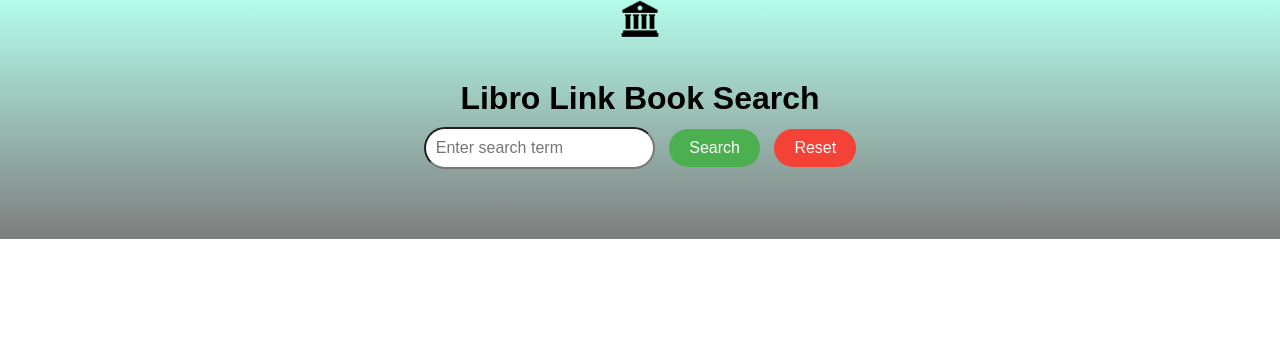
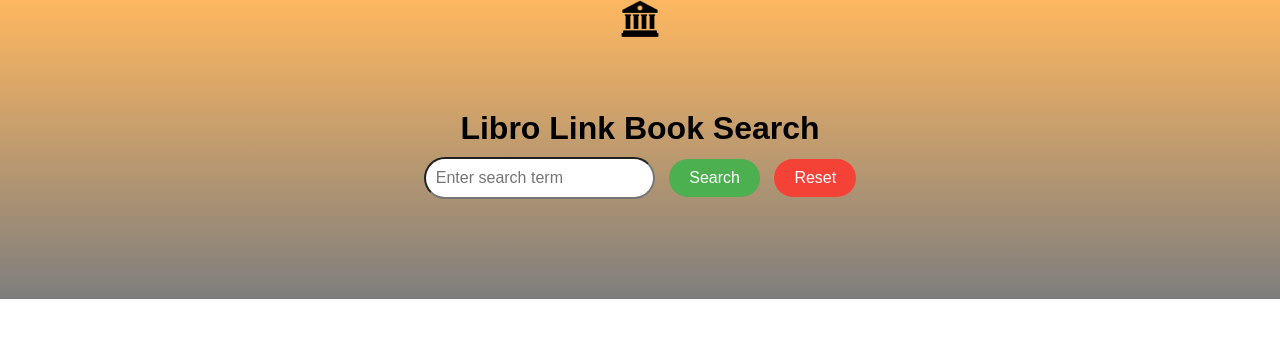
Before and after one commit to BlairMutisya/Books-Website, a plain HTML site: page index.html in a window 1280 px wide. Drawn offline with Linux system fonts and the light colour scheme.

Commit message:
Change in the page colour

```diff
--- a/styles.css
+++ b/styles.css
@@ -2,12 +2,12 @@ body {
   font-family: Arial, sans-serif;
   margin: 0;
   padding: 0;
-  background: linear-gradient(rgba,rgba(0, 0, 0, 0.3));
+  background: linear-gradient(rgba, rgba(0, 0, 0, 0.3));
 }
 
 .navbar {
-  background: linear-gradient(rgba(7, 247, 187, 0.3) ,rgba(6, 6, 6, 0.518));
-  padding: 70px;
+  background: linear-gradient(rgba(254, 140, 0, 0.623), rgba(6, 6, 6, 0.518));
+  padding: 100px;
   text-align: center;
   position: relative; /* Ensure positioning of the library icon */
   display: flex;
@@ -52,10 +52,16 @@ h1 {
   cursor: pointer;
   border-radius: 20px;
   margin-left: 10px;
+  transition: transform 0.3s ease-out; /* Add transition */
 }
 
 #resetButton {
   background-color: #f44336;
+}
+
+#searchButton:hover,
+#resetButton:hover {
+  transform: scale(0.9); /* Apply transform on hover */
 }
 
 #loading {
```
